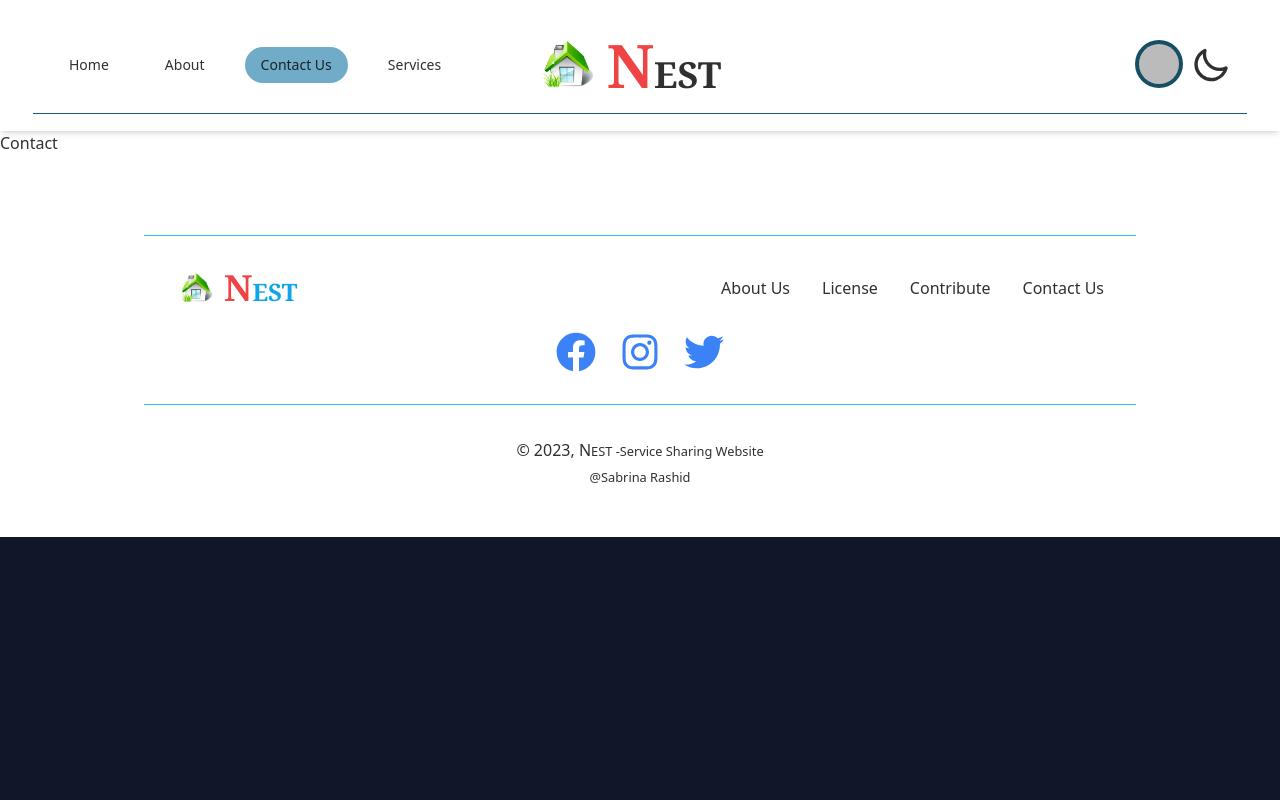
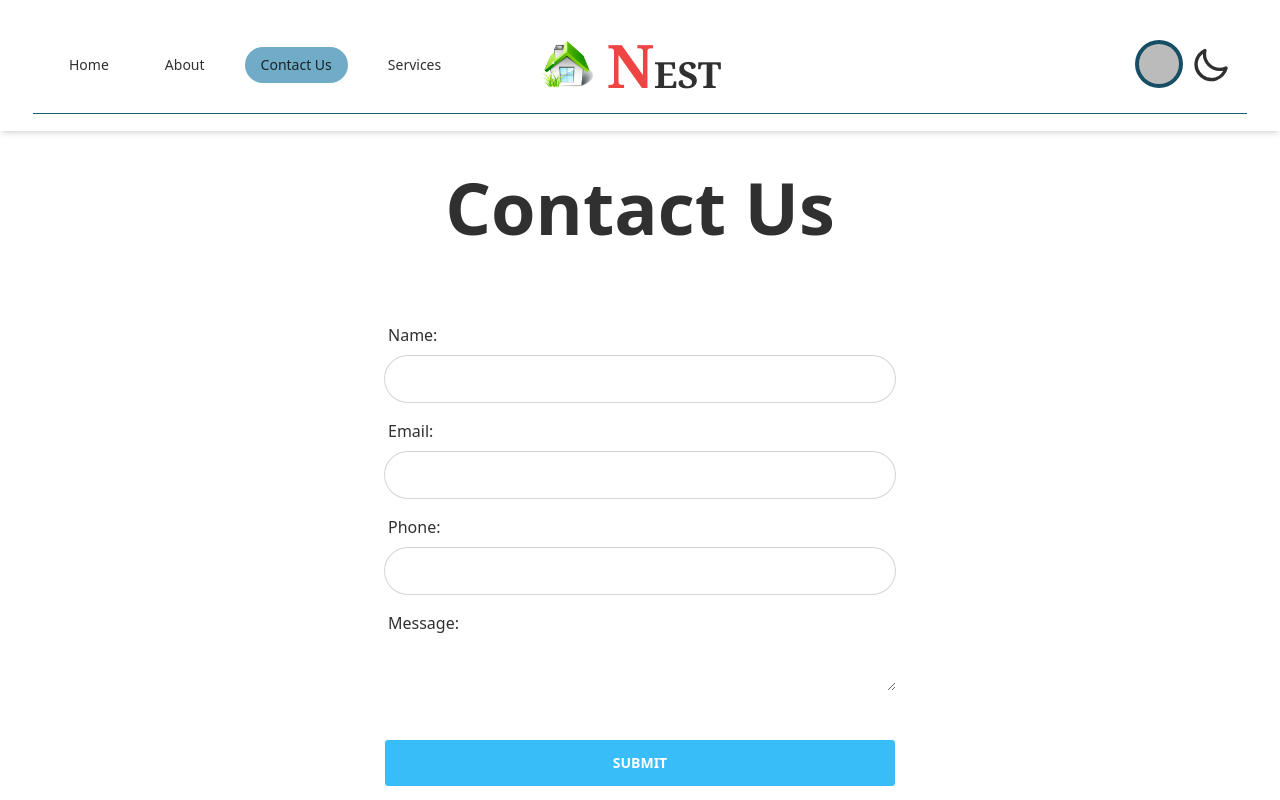
Before and after one commit to sabrinara/Nest-Client, a React (Vite) app: page /contact in a window 1280 px wide. Shown: the top 800 px of the page. Built offline with nearby package versions, Linux system fonts and the light colour scheme; no server answers; sample sign-in values are in the browser's storage.

Commit message:
new live link added

```diff
--- a/src/components/Contact.jsx
+++ b/src/components/Contact.jsx
@@ -1,14 +1,78 @@
+import { useState } from "react";
 import { Helmet } from "react-helmet-async";
 
+const Contact = () => {
+    // Step 1: Define state variables for form fields
+    const [name, setName] = useState("");
+    const [email, setEmail] = useState("");
+    const [phone, setPhone] = useState("");
+    const [message, setMessage] = useState("");
 
-const Contact = () => {
+    // Step 2: Define event handlers for form fields
+    const handleNameChange = (e) => {
+        setName(e.target.value);
+    };
+
+    const handleEmailChange = (e) => {
+        setEmail(e.target.value);
+    };
+    const handlePhoneChange = (e) => {
+        setPhone(e.target.value);
+    };
+
+    const handleMessageChange = (e) => {
+        setMessage(e.target.value);
+    };
+
+    const handleSubmit = (e) => {
+        e.preventDefault();
+        // Step 3: Handle form submission (you can add your logic here)
+        console.log("Form submitted:", { name, email, message });
+
+        // Step 4: Optionally, you can reset the form fields
+        setName("");
+        setEmail("");
+        setPhone("");
+        setMessage("");
+    };
+
     return (
-        <div>
+        <div >
             <Helmet>
-                <title>NEST-Contact</title>
+                <title>NEST- Contact</title>
             </Helmet>
-            <h1>Contact</h1>
-        </div>
+            <div className="flex  items-center justify-center">
+                <h1 className="text-7xl font-bold my-10 ">Contact Us</h1>
+                </div>
+                <div className="max-w-xl mx-auto">
+                    <form className="card-body" onSubmit={handleSubmit}>
+
+                        <div className="form-control">
+                            <label className="label">Name:</label>
+                            <input type="text" id="name" className="input input-bordered" value={name} onChange={handleNameChange} required />
+                        </div>
+
+                        <div className="form-control">
+                            <label className="label">Email:</label>
+                            <input type="email" id="email" className="input input-bordered" value={email} onChange={handleEmailChange} required />
+                        </div>
+                        <div className="form-control">
+                            <label className="label">Phone:</label>
+                            <input type="email" id="email" className="input input-bordered" value={phone} onChange={handlePhoneChange} required />
+                        </div>
+
+                        <div className="form-control">
+                            <label className="label">Message:</label>
+                            <textarea id="message" value={message} onChange={handleMessageChange} required />
+                        </div>
+
+
+                        <button className="btn mt-10 rounded text-white hover:bg-sky-600 bg-sky-400" type="submit">Submit</button>
+                    </form>
+                </div>
+
+            </div>
+
     );
 };
 
--- a/src/components/Service/ServiceDetails.jsx
+++ b/src/components/Service/ServiceDetails.jsx
@@ -69,7 +69,7 @@ const ServiceDetails = () => {
             <Helmet>
                 <title>NEST-Details of the service</title>
             </Helmet>
-            <div className="card card-side bg-base-100 shadow-xl my-16 mx-10 lg:mx-32 h-[60vh]">
+            <div className="card card-side bg-base-100 shadow-xl my-16 mx-10 lg:mx-32 h-[66vh]">
                 <figure className="w-[50%]">
                     <img src={service.image} alt="Service" />
                 </figure>
@@ -95,7 +95,7 @@ const ServiceDetails = () => {
                     <div className="card-actions justify-end">
                         <div>
                             <button
-                                className="btn rounded bg-blue-600 text-white hover:bg-blue-500"
+                                className="btn rounded mb-6 bg-blue-600 text-white hover:bg-blue-500"
                                 onClick={() => document.getElementById("my_modal_5").showModal()}
                             >
                                 Book
--- a/src/main.jsx
+++ b/src/main.jsx
@@ -13,6 +13,5 @@ ReactDOM.createRoot(document.getElementById('root')).render(
     <RouterProvider router={routes} />
     </AuthProvider>
     </HelmetProvider>
-
   </React.StrictMode>,
 )
--- a/src/pages/ManageServices.jsx
+++ b/src/pages/ManageServices.jsx
@@ -45,10 +45,6 @@ const ManageServices = () => {
                 service._id === serviceId ? updatedService : service
             );
             setServices(updatedServices);
-
-
-
-
 
             Swal.fire('Updated!', 'Service has been updated.', 'success');
         })
@@ -140,13 +136,13 @@ const ManageServices = () => {
                                                                 <label className="label">
                                                                     <span className="label-text">Service Name</span>
                                                                 </label>
-                                                                <input type="text" name="name" className="input input-bordered" placeholder="Service Name" required />
+                                                                <input type="text" name="name" className="input input-bordered" placeholder="Service Name"  defaultValue={service.name} required />
                                                             </div>
                                                             <div className="form-control">
                                                                 <label className="label">
                                                                     <span className="label-text">Service Image</span>
                                                                 </label>
-                                                                <input type="text" name="photo" className="input input-bordered" placeholder="Service Photo" required />
+                                                                <input type="text" name="photo" className="input input-bordered" placeholder="Service Photo" defaultValue={service.image} required />
                                                             </div>
                                                         </div>
 
@@ -155,13 +151,13 @@ const ManageServices = () => {
                                                                 <label className="label">
                                                                     <span className="label-text">Price</span>
                                                                 </label>
-                                                                <input type="text" name="price" className="input input-bordered " placeholder="Service Price" required />
+                                                                <input type="text" name="price" className="input input-bordered " placeholder="Service Price" defaultValue={service.price} required />
                                                             </div>
                                                             <div className="form-control">
                                                                 <label className="label">
                                                                     <span className="label-text">Area</span>
                                                                 </label>
-                                                                <input type="text" name="area" className="input input-bordered" placeholder="Service Area" required />
+                                                                <input type="text" name="area" className="input input-bordered" placeholder="Service Area" defaultValue={service.area} required />
                                                             </div>
                                                         </div>
                                                         <div>
@@ -169,7 +165,7 @@ const ManageServices = () => {
                                                                 <label className="label">
                                                                     <span className="label-text">Description</span>
                                                                 </label>
-                                                                <input type="text" name="description" className="input input-bordered" placeholder="Write Description" required />
+                                                                <input type="text" name="description" className="input input-bordered" placeholder="Write Description" defaultValue={service.description} required />
                                                             </div>
                                                         </div>
 
--- a/src/pages/MySchedules.jsx
+++ b/src/pages/MySchedules.jsx
@@ -35,7 +35,7 @@ const MySchedules = () => {
             confirmButtonText: 'Yes, delete it!'
         }).then((result) => {
             if (result.isConfirmed) {
-                fetch(`http://localhost:5000/bookings/${id}`, {
+                fetch(`https://nest-backend-iota.vercel.app/bookings/${id}`, {
                     method: "DELETE",
                 })
                     .then((res) => res.json())
--- a/src/pages/Service.jsx
+++ b/src/pages/Service.jsx
@@ -1,4 +1,4 @@
-import React, { useState, useEffect } from "react";
+import  { useState, useEffect } from "react";
 import ServiceCard from "../components/Service/ServiceCard";
 import { Helmet } from "react-helmet-async";
 
@@ -23,13 +23,13 @@ const Service = () => {
             <Helmet>
                 <title>NEST-All Services</title>
             </Helmet>
-            <div className="mb-8 ">
+            <div className="flex justify-center items-center m-20  text-2xl">
                 <input
                     type="text"
-                    placeholder="Search by service name"
+                    placeholder="Search by Service Name"
                     value={searchTerm}
                     onChange={(e) => setSearchTerm(e.target.value)}
-                    className="p-2  border border-gray-300 rounded"
+                    className="px-20 py-10   border border-gray-300 rounded"
                 />
             </div>
             <h1 className="text-6xl font-bold text-center my-16">All Services</h1>
```
Also changed, not shown: src/pages/Pending.jsx (+7 -0 lines), src/routes/routes.jsx (+5 -5 lines), 2 other files (tests, documents, lock files or other folders).
